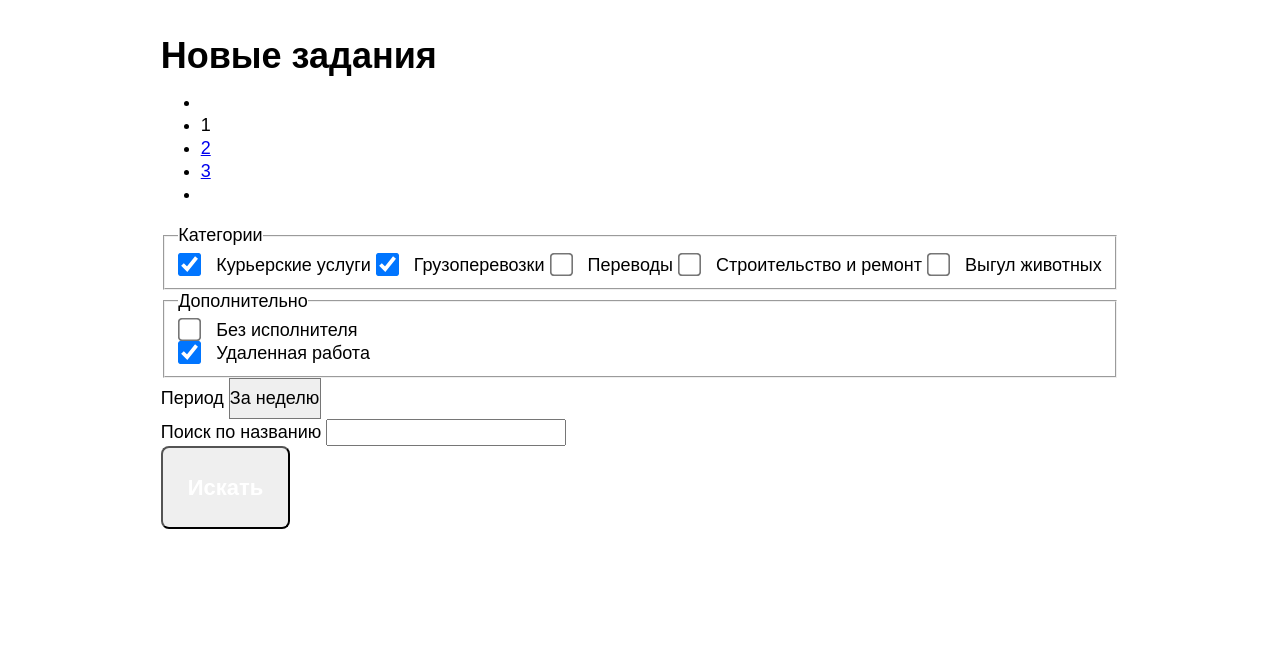
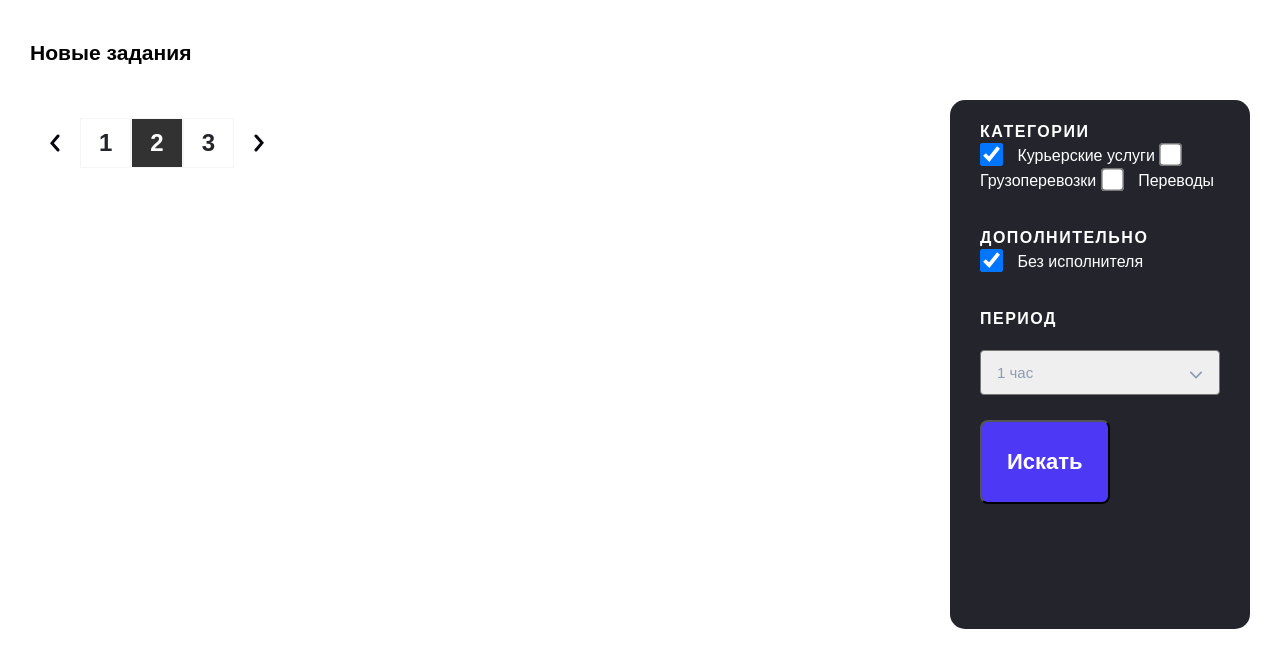
Before and after one commit to htmlacademy-yii/1829553-task-force-2, a Yii app: template views/tasks/index.php in a window 1280 px wide. Shown: the part 90-758 px from the top of the page. Run offline with PHP 8.4 and a stand-in for Yii, Linux system fonts and the light colour scheme; the template is opened without the code that fills it, so the values that code supplies are empty; some libraries are stand-ins or nearby versions; some web fonts are replaced.

Commit message:
implemented list Tasks

```diff
--- a/controllers/SiteController.php
+++ b/controllers/SiteController.php
@@ -2,6 +2,7 @@
 
 namespace app\controllers;
 
+use app\models\City;
 use Yii;
 use yii\filters\AccessControl;
 use yii\web\Controller;
@@ -61,6 +62,9 @@ class SiteController extends Controller
      */
     public function actionIndex()
     {
+
+        $city = City::findOne(1);
+        var_dump($city);
         return $this->render('index');
     }
 
--- a/views/layouts/main.php
+++ b/views/layouts/main.php
@@ -68,14 +68,12 @@ AppAsset::register($this);
         </div>
     </div>
 </header>
-<main class="main-content main-content--center container">
-    <div class="main-container page-container">
-        <?= Breadcrumbs::widget([
-            'links' => isset($this->params['breadcrumbs']) ? $this->params['breadcrumbs'] : [],
-        ]) ?>
-        <?= Alert::widget() ?>
-        <?= $content ?>
-    </div>
+<main class="main-content container">
+    <?= Breadcrumbs::widget([
+        'links' => isset($this->params['breadcrumbs']) ? $this->params['breadcrumbs'] : [],
+    ]) ?>
+    <?= Alert::widget() ?>
+    <?= $content ?>
 </main>
 <?php $this->endBody() ?>
 </body>
--- a/views/tasks/index.php
+++ b/views/tasks/index.php
@@ -3,103 +3,83 @@
 /* @var $this yii\web\View */
 
 use yii\helpers\Html;
-use yii\helpers\StringHelper;
+use yii\helpers\Url;
 
 $this->title = 'Новые задания';
 
-/* @var $tasks array from function TaskService::index() */
+/* @var $data array */
 
 ?>
-<section class="new-task">
-    <div class="new-task__wrapper">
-        <h1><?= Html::encode($this->title) ?></h1>
-        <?php foreach ($tasks as $key => $task) : ?>
-            <div class="new-task__card">
-                <div class="new-task__title">
-                    <a href="view.html" class="link-regular">
-                        <h2><?= Html::encode($task['name']) ?></h2>
-                    </a>
-                    <a class="new-task__type link-regular" href="#">
-                        <p><?=Html::encode($task['skill_name'])?></p>
+<div class="left-column">
+    <h3><?= Html::encode($this->title)?></h3>
+    <?php foreach ($data as $key => $item) : ?>
+        <div class="task-card">
+            <div class="header-task">
+                <a  href="#" class="link link--block link--big"><?= Html::encode($item['title'])?></a>
+                <p class="price price--task"><?= Html::encode($item['price'])?></p>
+            </div>
+            <p class="info-text"><span class="current-time"><?= Html::encode($item['relative_time'])?></span> назад</p>
+            <p class="task-text"><?= Html::encode($item['description'])?></p>
+            <div class="footer-task">
+                <p class="info-text town-text"><?= Html::encode($item['city_name'])?></p>
+                <p class="info-text category-text"><?= Html::encode($item['category_name'])?></p>
+                <a href="<?=Url::to('task/' . $item['task_id'], true)?>" class="button button--black">
+                    Смотреть Задание
                 </a>
             </div>
-                <div class="new-task__icon new-task__icon--<?=Html::encode($task['skill_icon'])?>"></div>
-                <p class="new-task_description">
-                    <?=Html::encode(StringHelper::truncateWords($task['description'], 15))?>
-                </p>
-                <b class="new-task__price new-task__price--<?=Html::encode($task['skill_icon'])?>">
-                    <?= Html::encode($task['price']) ?>
-                <b> ₽</b></b>
-                <p class="new-task__place"><?= Html::encode($task['skill_icon']) ?></p>
-                <span class="new-task__time"><?= Html::encode($task['countdown_time']) ?></span>
         </div>
     <?php endforeach; ?>
-    </div>
-    <div class="new-task__pagination">
-        <ul class="new-task__pagination-list">
-            <li class="pagination__item"><a href="#"></a></li>
-            <li class="pagination__item pagination__item--current">
-                <a>1</a></li>
-            <li class="pagination__item"><a href="#">2</a></li>
-            <li class="pagination__item"><a href="#">3</a></li>
-            <li class="pagination__item"><a href="#"></a></li>
+    <div class="pagination-wrapper">
+        <ul class="pagination-list">
+            <li class="pagination-item mark">
+                <a href="#" class="link link--page"></a>
+            </li>
+            <li class="pagination-item">
+                <a href="#" class="link link--page">1</a>
+            </li>
+            <li class="pagination-item pagination-item--active">
+                <a href="#" class="link link--page">2</a>
+            </li>
+            <li class="pagination-item">
+                <a href="#" class="link link--page">3</a>
+            </li>
+            <li class="pagination-item mark">
+                <a href="#" class="link link--page"></a>
+            </li>
         </ul>
     </div>
-</section>
-<section class="search-task">
-    <div class="search-task__wrapper">
-        <form class="search-task__form" name="test" method="post" action="#">
-            <fieldset class="search-task__categories">
-                <legend>Категории</legend>
-                <label class="checkbox__legend">
-                    <input class="visually-hidden checkbox__input" type="checkbox" name="" value="" checked>
-                    <span>Курьерские услуги</span>
-                </label>
-                <label class="checkbox__legend">
-                    <input class="visually-hidden checkbox__input" type="checkbox" name="" value="" checked>
-                    <span>Грузоперевозки</span>
-                </label>
-                <label class="checkbox__legend">
-                    <input class="visually-hidden checkbox__input" type="checkbox" name="" value="">
-                    <span>Переводы</span>
-                </label>
-                <label class="checkbox__legend">
-                    <input class="visually-hidden checkbox__input" type="checkbox" name="" value="">
-                    <span>Строительство и ремонт</span>
-                </label>
-                <label class="checkbox__legend">
-                    <input class="visually-hidden checkbox__input" type="checkbox" name="" value="">
-                    <span>Выгул животных</span>
-                </label>
-            </fieldset>
-            <fieldset class="search-task__categories">
-                <legend>Дополнительно</legend>
+</div>
+<div class="right-column">
+    <div class="right-card black">
+        <div class="search-form">
+            <form>
+                <h4 class="head-card">Категории</h4>
+                <div class="form-group">
                     <div>
-                    <label class="checkbox__legend">
-                        <input class="visually-hidden checkbox__input" type="checkbox" name="" value="">
-                        <span>Без исполнителя</span>
-                    </label>
+                        <input type="checkbox" id="сourier-services" checked>
+                        <label class="control-label" for="сourier-services">Курьерские услуги</label>
+                        <input id="cargo-transportation" type="checkbox">
+                        <label class="control-label" for="cargo-transportation">Грузоперевозки</label>
+                        <input id="translations" type="checkbox">
+                        <label class="control-label" for="translations">Переводы</label>
                     </div>
-                <div>
-                    <label class="checkbox__legend">
-                        <input class="visually-hidden checkbox__input" id="7" type="checkbox" name="" value="" checked>
-                        <span>Удаленная работа</span>
-                    </label>
                 </div>
-            </fieldset>
-            <div class="field-container">
-                <label class="search-task__name" for="8">Период</label>
-                <select class="multiple-select input" id="8" size="1" name="time[]">
-                    <option value="day">За день</option>
-                    <option selected value="week">За неделю</option>
-                    <option value="month">За месяц</option>
+                <h4 class="head-card">Дополнительно</h4>
+                <div class="form-group">
+                    <input id="without-performer" type="checkbox" checked>
+                    <label class="control-label" for="without-performer">Без исполнителя</label>
+                </div>
+                <h4 class="head-card">Период</h4>
+                <div class="form-group">
+                    <label for="period-value"></label>
+                    <select id="period-value">
+                        <option>1 час</option>
+                        <option>12 часов</option>
+                        <option>24 часа</option>
                     </select>
                 </div>
-            <div class="field-container">
-                <label class="search-task__name" for="9">Поиск по названию</label>
-                <input class="input-middle input" id="9" type="search" name="q" placeholder="">
-            </div>
-            <button class="button" type="submit">Искать</button>
+                <input type="button" class="button button--blue" value="Искать">
             </form>
         </div>
-</section>
+    </div>
+</div>
```
Also changed, not shown: controllers/TasksController.php (+7 -7 lines), models/Task.php (+24 -0 lines), services/TaskService.php (+22 -24 lines). Lines whose indentation alone changed are shown as unchanged.
